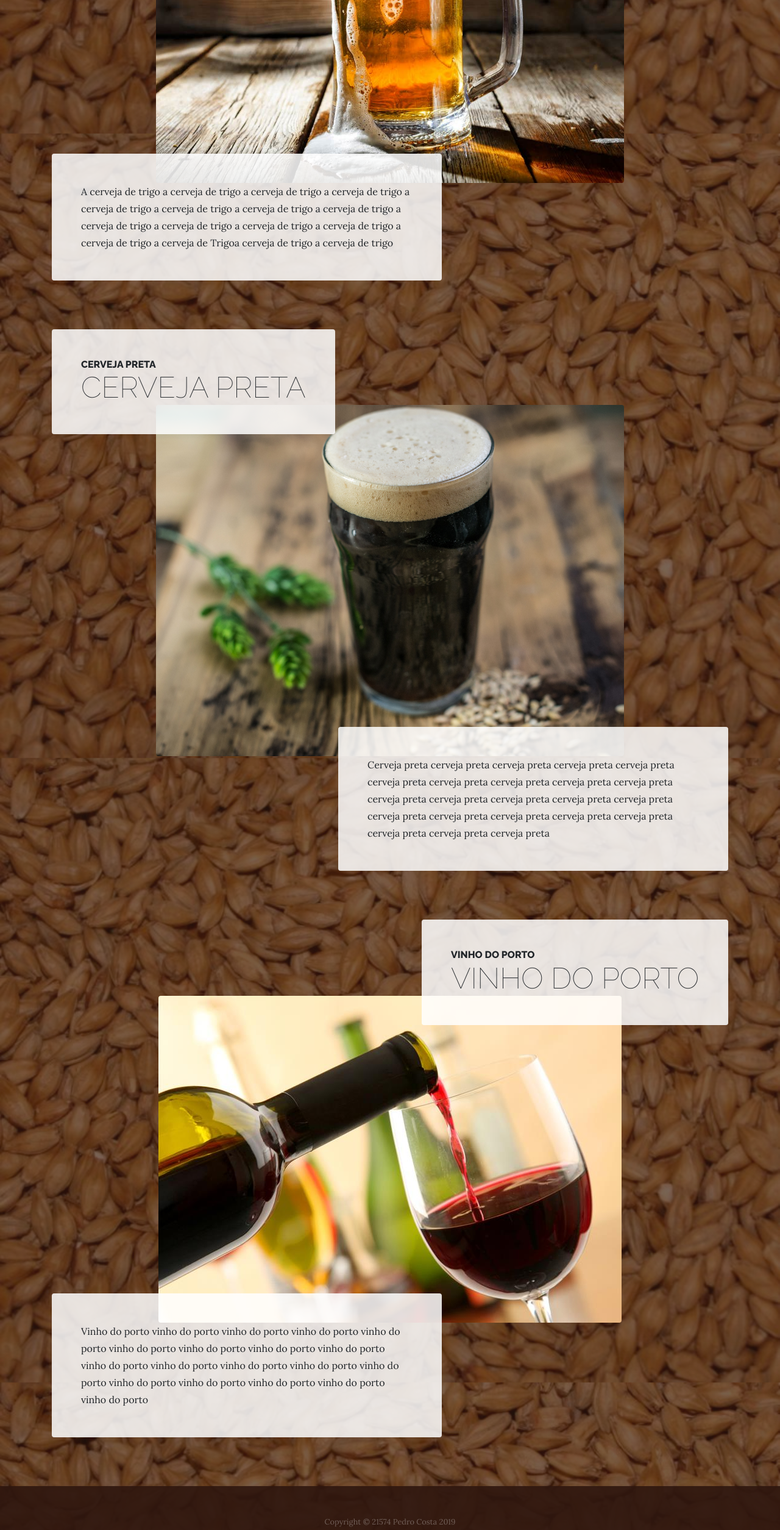
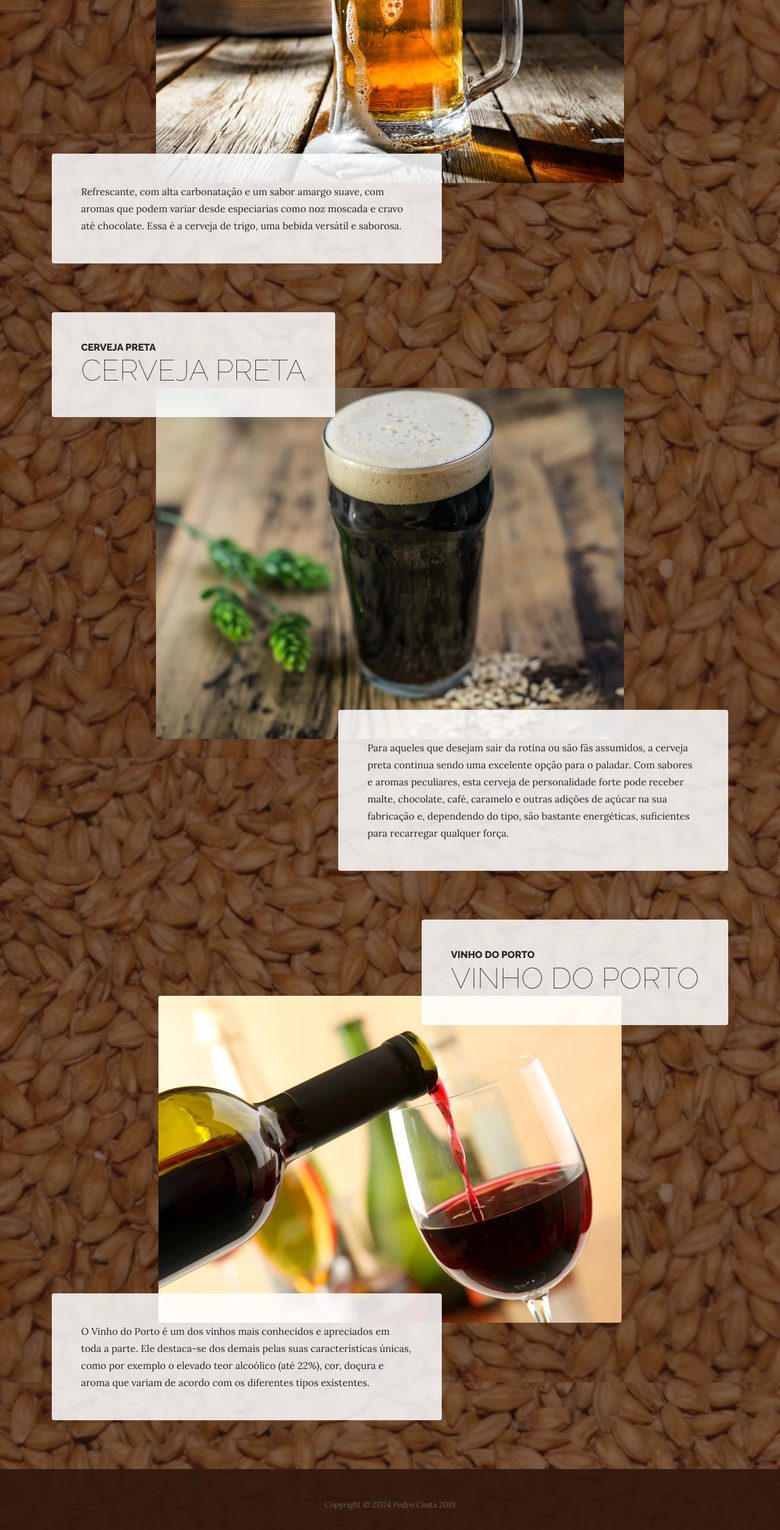
Before and after one commit to pedro-costa98/template, a website: page products.html in a window 1280 px wide. Shown: the part 805-3314 px from the top of the page at 61% size. Drawn offline with Linux system fonts and the light colour scheme.

Commit message:
22/11 - 21:12

```diff
--- a/products.html
+++ b/products.html
@@ -71,7 +71,7 @@
         <img class="product-item-img mx-auto d-flex rounded img-fluid mb-3 mb-lg-0" src="img/products1.jpg" alt="">
         <div class="product-item-description d-flex mr-auto">
           <div class="bg-faded p-5 rounded">
-            <p class="mb-0">A cerveja de trigo a cerveja de trigo a cerveja de trigo a cerveja de trigo a cerveja de trigo a cerveja de trigo a cerveja de trigo a cerveja de trigo a cerveja de trigo a cerveja de trigo a cerveja de trigo a cerveja de trigo a cerveja de trigo a cerveja de Trigoa cerveja de trigo a cerveja de trigo </p>
+            <p class="mb-0">Refrescante, com alta carbonatação e um sabor amargo suave, com aromas que podem variar desde especiarias como noz moscada e cravo até chocolate. Essa é a cerveja de trigo, uma bebida versátil e saborosa. </p>
           </div>
         </div>
       </div>
@@ -92,7 +92,7 @@
         <img class="product-item-img mx-auto d-flex rounded img-fluid mb-3 mb-lg-0" src="img/products2.jpg" alt="">
         <div class="product-item-description d-flex ml-auto">
           <div class="bg-faded p-5 rounded">
-            <p class="mb-0">Cerveja preta cerveja preta cerveja preta cerveja preta cerveja preta cerveja preta cerveja preta cerveja preta cerveja preta cerveja preta cerveja preta cerveja preta cerveja preta cerveja preta cerveja preta cerveja preta cerveja preta cerveja preta cerveja preta cerveja preta cerveja preta cerveja preta cerveja preta </p>
+            <p class="mb-0">Para aqueles que desejam sair da rotina ou são fãs assumidos, a cerveja preta continua sendo uma excelente opção para o paladar. Com sabores e aromas peculiares, esta cerveja de personalidade forte pode receber malte, chocolate, café, caramelo e outras adições de açúcar na sua fabricação e, dependendo do tipo, são bastante energéticas, suficientes para recarregar qualquer força.</p>
           </div>
         </div>
       </div>
@@ -113,7 +113,7 @@
         <img class="product-item-img mx-auto d-flex rounded img-fluid mb-3 mb-lg-0" src="img/products3.png" alt="">
         <div class="product-item-description d-flex mr-auto">
           <div class="bg-faded p-5 rounded">
-            <p class="mb-0">Vinho do porto vinho do porto vinho do porto vinho do porto vinho do porto vinho do porto vinho do porto vinho do porto vinho do porto vinho do porto vinho do porto vinho do porto vinho do porto vinho do porto vinho do porto vinho do porto vinho do porto vinho do porto vinho do porto</p>
+            <p class="mb-0">O Vinho do Porto é um dos vinhos mais conhecidos e apreciados em toda a parte. Ele destaca-se dos demais pelas suas características únicas, como por exemplo o elevado teor alcoólico (até 22%), cor, doçura e aroma que variam de acordo com os diferentes tipos existentes.</p>
           </div>
         </div>
       </div>
```
Also changed, not shown: store.html (+1 -1 lines).
